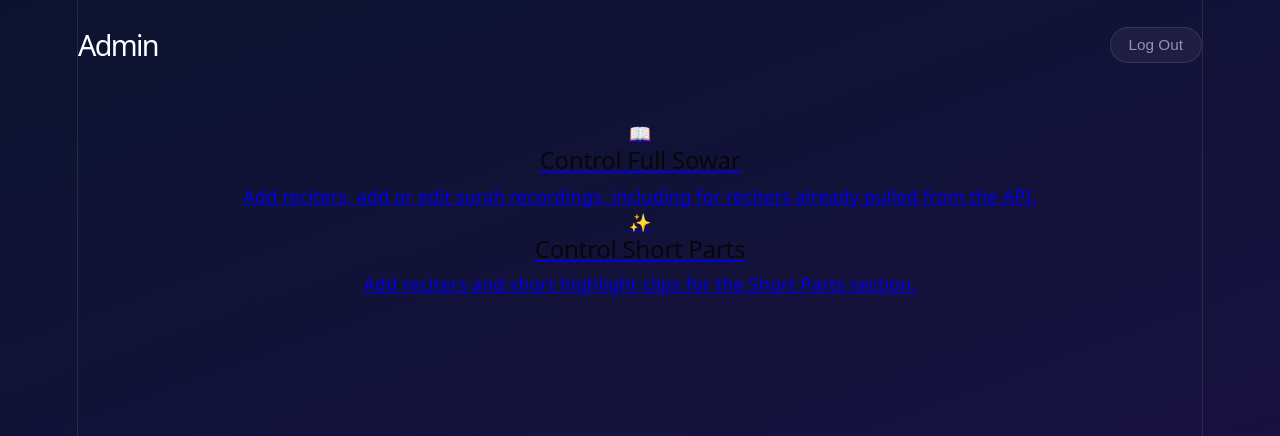
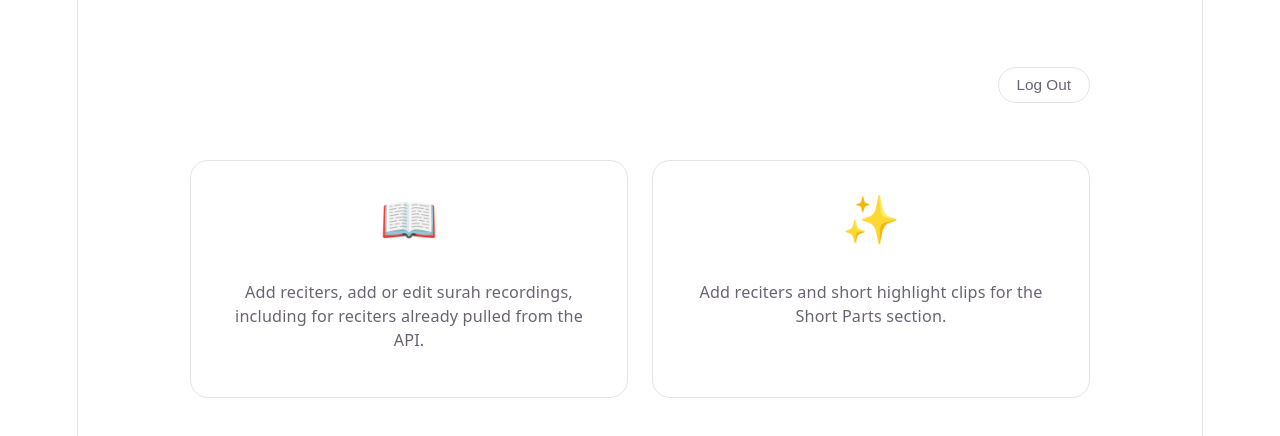
Before and after one commit to amryasser017/quran-app, a React (Vite) app: page /admin in a window 1280 px wide. Shown: the top 436 px of the page. Built offline with nearby package versions, Linux system fonts and the light colour scheme; no server answers; sample sign-in values are in the browser's storage.

Commit message:
Refactor CSS for admin home layout and styles

```diff
--- a/src/App.css
+++ b/src/App.css
@@ -1,94 +1,65 @@
-:root {
-    --bg-blue: #0c1330;
-    --bg-purple: #1d1046;
-    --surface: rgba(255, 255, 255, 0.05);
-    --surface-hover: rgba(255, 255, 255, 0.08);
-    --border: rgba(255, 255, 255, 0.1);
-    --accent-blue: #7fb3e0;
-    --accent-purple: #b19cd9;
-    --text: #eae8f5;
-    --text-dim: #9691b5;
+.admin-home {
+    max-width: 900px;
+    margin: 0 auto;
+    padding: 40px 20px;
 }
 
-* {
-    margin: 0;
-    padding: 0;
-    box-sizing: border-box;
+.admin-home-cards {
+    display: grid;
+    grid-template-columns: repeat(2, 1fr);
+    gap: 24px;
+    margin-top: 20px;
 }
 
-html {
-    scroll-behavior: smooth;
+.admin-home-card {
+    display: flex;
+    flex-direction: column;
+    align-items: center;
+    text-align: center;
+    text-decoration: none;
+    color: var(--text);
+    background-color: var(--surface);
+    border: 1px solid var(--border);
+    border-radius: 18px;
+    padding: 44px 28px;
+    transition: transform 0.3s ease, background-color 0.3s ease, border-color 0.3s ease;
 }
 
-body {
-    background: linear-gradient(160deg, var(--bg-blue) 0%, var(--bg-purple) 100%);
-    background-attachment: fixed;
-    color: var(--text);
-    font-family: 'Segoe UI', -apple-system, sans-serif;
-    min-height: 100vh;
+.admin-home-card:hover {
+    transform: translateY(-4px);
+    background-color: var(--surface-hover);
+    border-color: var(--accent-blue);
 }
 
-.status-text {
-    text-align: center;
-    color: var(--text-dim);
-    padding: 60px 20px;
-    font-size: 1.1rem;
+.admin-home-card-icon {
+    font-size: 2.6rem;
+    margin-bottom: 14px;
 }
 
-.page-title {
-    text-align: center;
-    font-size: 2.4rem;
+.admin-home-card h2 {
+    font-size: 1.25rem;
+    margin-bottom: 8px;
     color: #ffffff;
-    margin-bottom: 10px;
-    font-weight: 700;
 }
 
-.page-subtitle {
-    text-align: center;
+.admin-home-card p {
     color: var(--text-dim);
-    font-size: 1rem;
-    margin-bottom: 40px;
+    font-size: 0.9rem;
+    line-height: 1.5;
 }
 
-.search-input {
-    display: block;
-    width: 100%;
-    max-width: 420px;
-    margin: 0 auto 40px;
-    padding: 12px 18px;
-    background-color: var(--surface);
-    border: 1px solid var(--border);
-    border-radius: 24px;
-    color: var(--text);
-    font-size: 1rem;
-    transition: border-color 0.3s ease, background-color 0.3s ease;
-}
-
-.search-input:focus {
-    outline: none;
-    border-color: var(--accent-blue);
-    background-color: var(--surface-hover);
-}
-
-.back-link {
-    display: inline-block;
-    color: var(--accent-blue);
-    text-decoration: none;
-    margin-bottom: 24px;
-    font-size: 0.95rem;
-    transition: color 0.3s ease;
-}
-
-.back-link:hover {
-    color: var(--accent-purple);
+.admin-hint {
+    color: var(--text-dim);
+    font-size: 0.8rem;
+    margin-top: -6px;
 }
 
 @media (max-width: 767px) {
-    .page-title {
-        font-size: 1.8rem;
+    .admin-home-cards {
+        grid-template-columns: 1fr;
     }
-    .page-subtitle {
-        font-size: 0.9rem;
-        margin-bottom: 28px;
+    .admin-top {
+        flex-wrap: wrap;
+        gap: 10px;
     }
 }
```
